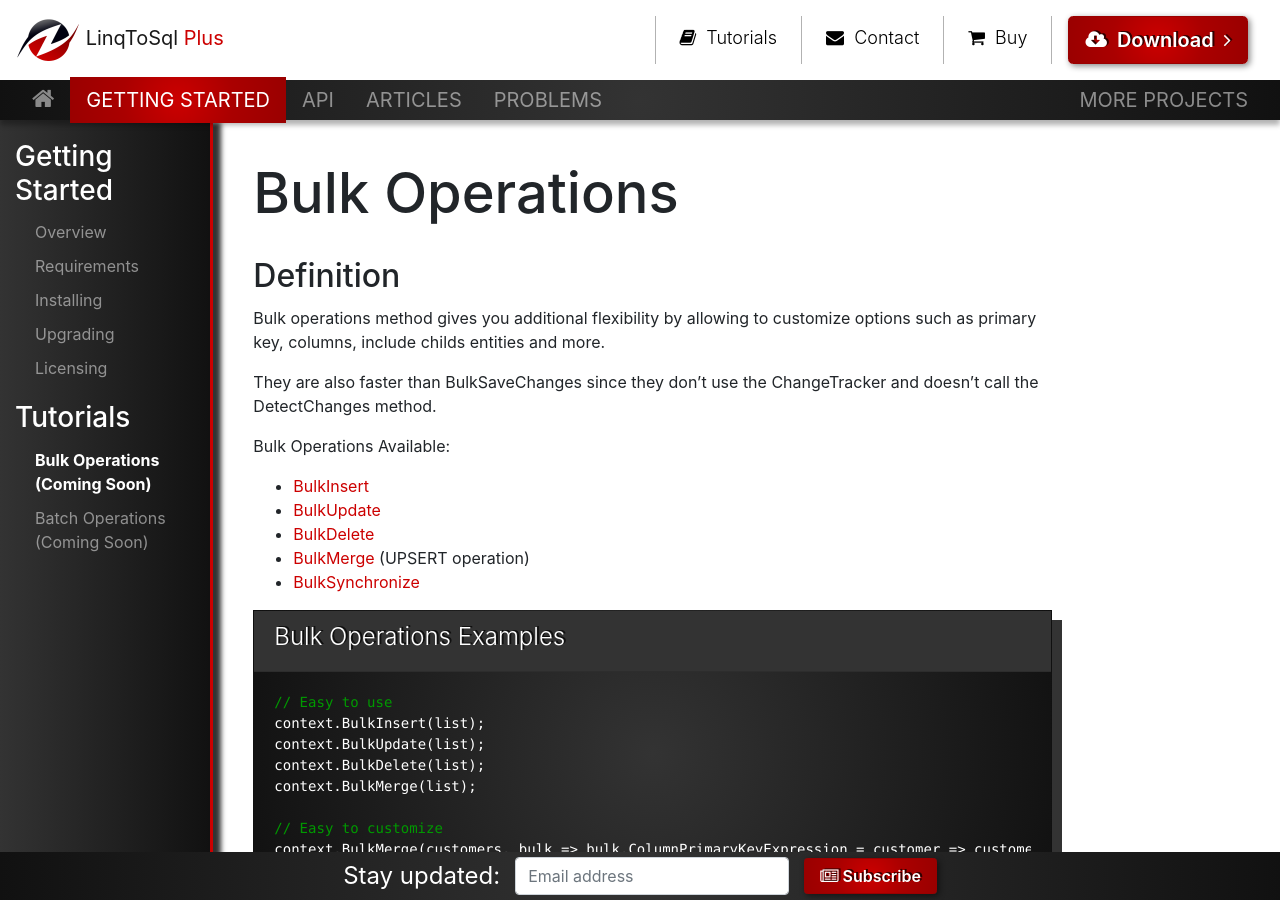
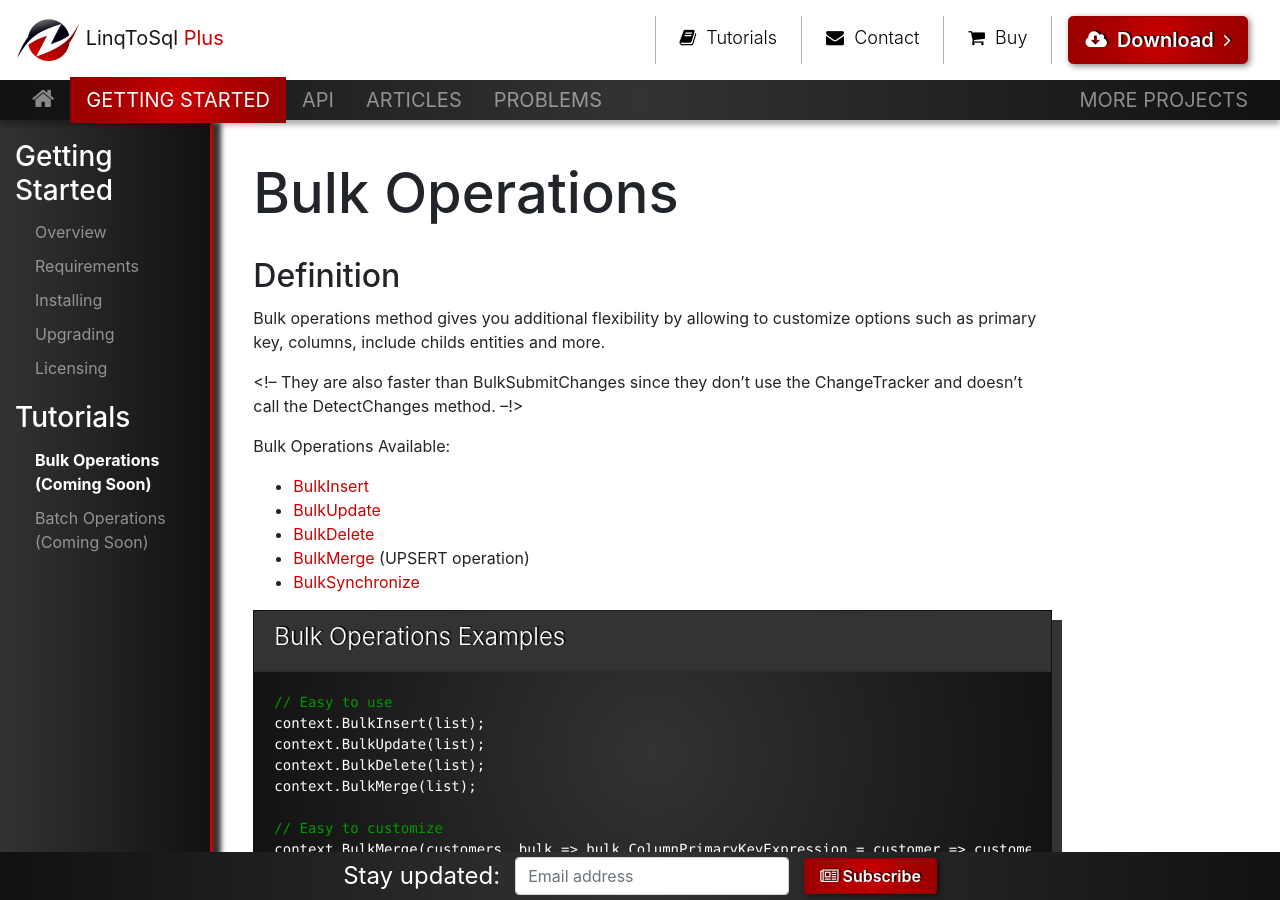
Before and after one commit to zzzprojects/LinqToSql-Plus, a Jekyll site: the page built from docs/pages/tutorials/tutorial-bulk-operations.md, in a window 1280 px wide and 900 px high. Built offline with Jekyll 4.4.1, drawn with Linux system fonts in a browser that asks for light colours; nearby versions of some CDN libraries; our own code applies the rules of GitHub Pages for plain Markdown files; part of the change alters nothing that is shown.

Commit message:
Update tutorial-bulk-operations.md

```diff
--- a/docs/pages/tutorials/tutorial-bulk-operations.md
+++ b/docs/pages/tutorials/tutorial-bulk-operations.md
@@ -5,7 +5,7 @@ permalink: tutorial-bulk-operations
 ## Definition
 Bulk operations method gives you additional flexibility by allowing to customize options such as primary key, columns, include childs entities and more.
 
-They are also faster than BulkSaveChanges since they don’t use the ChangeTracker and doesn’t call the DetectChanges method.
+<!-- They are also faster than BulkSubmitChanges since they don’t use the ChangeTracker and doesn’t call the DetectChanges method. --!>
 
 Bulk Operations Available:
 - [BulkInsert](/bulk-insert)
```
